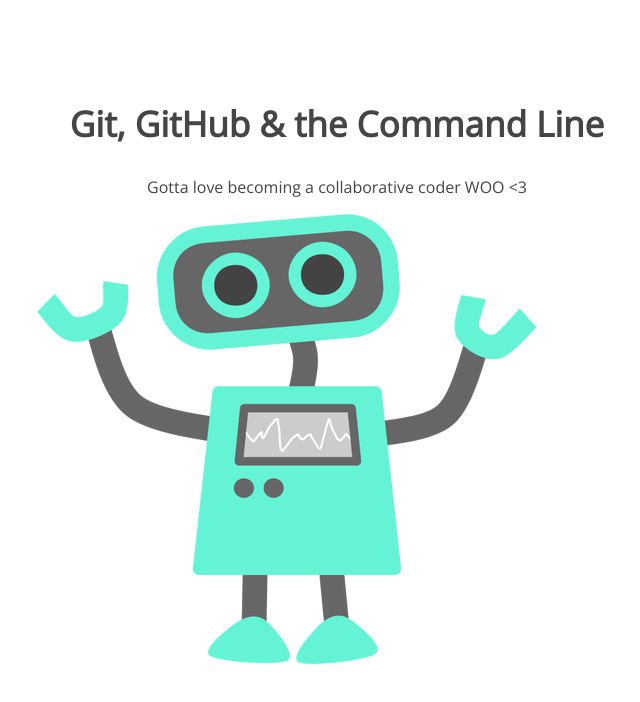
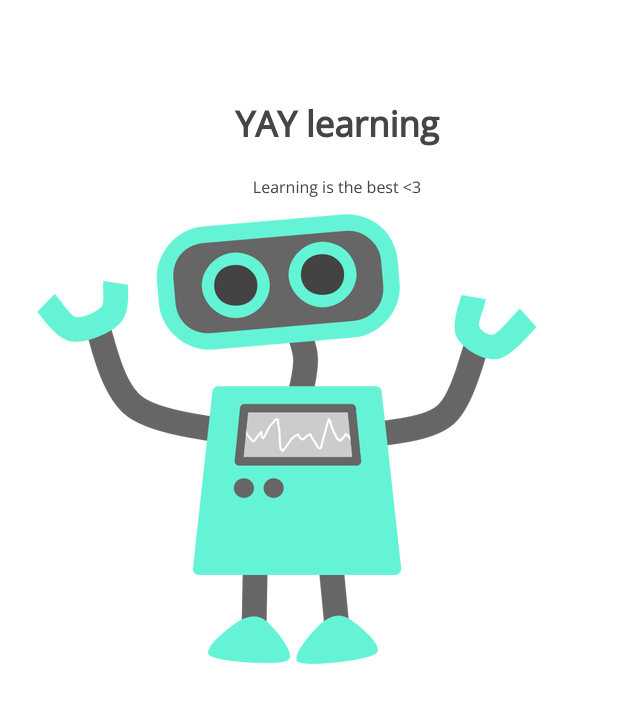
Before and after one commit to kmilliner888/105-project, a plain HTML site: page index.html in a window 1280 px wide. Shown: the whole page, without its empty margins (303-943 px from the left). Drawn offline with nearby package versions, Linux system fonts and the light colour scheme.

Commit message:
changed text in h1 and p

```diff
--- a/index.html
+++ b/index.html
@@ -8,8 +8,8 @@
 </head>
 <body>
 	<section>
-		<h1>Git, GitHub & the Command Line</h1>
-		<p>Gotta love becoming a collaborative coder WOO <3</p>
+		<h1>YAY learning</h1>
+		<p>Learning is the best <3</p>
 		<img src="img/happy-blue-robot.png">
 	</section>
 </body>
```
